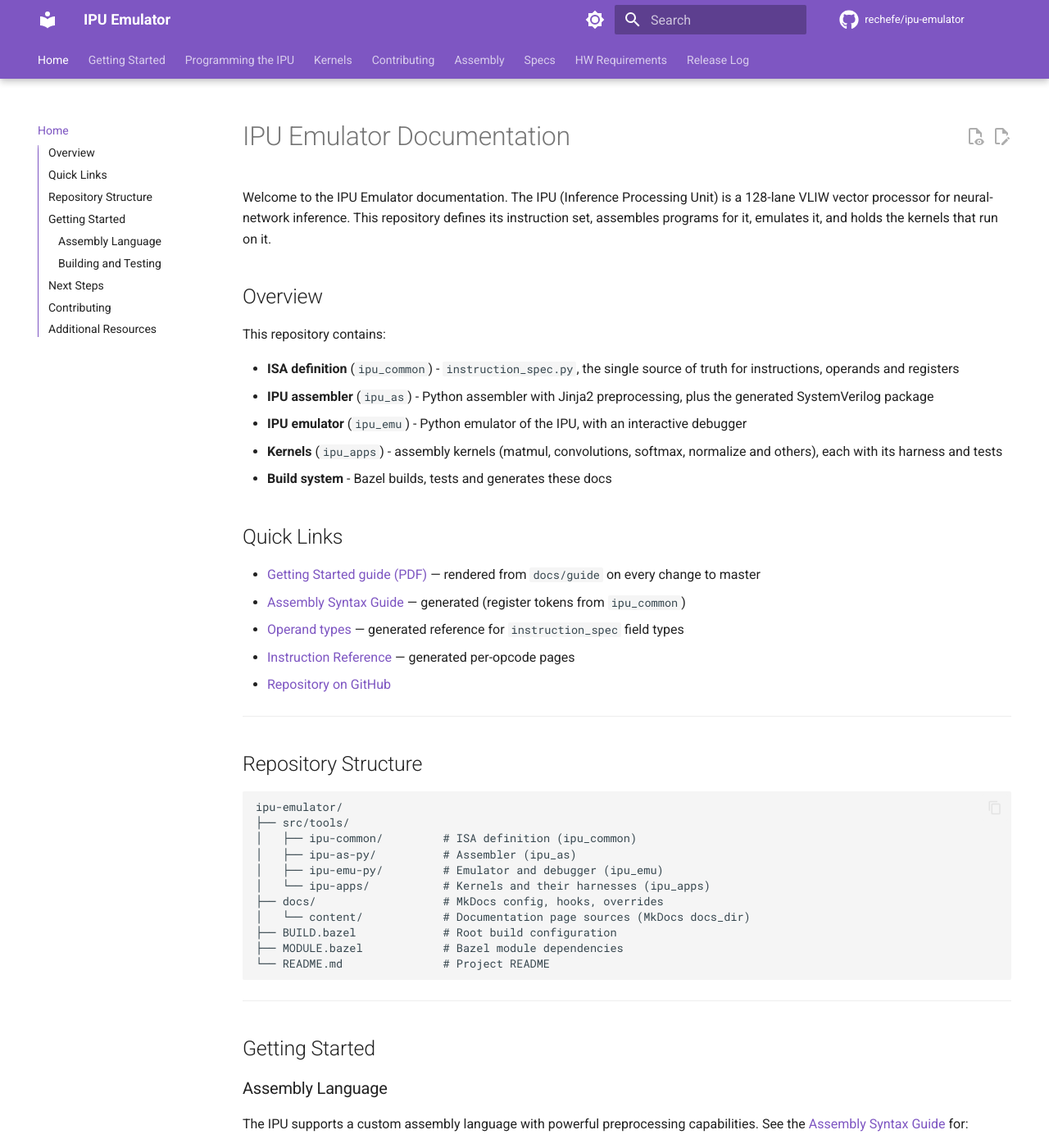
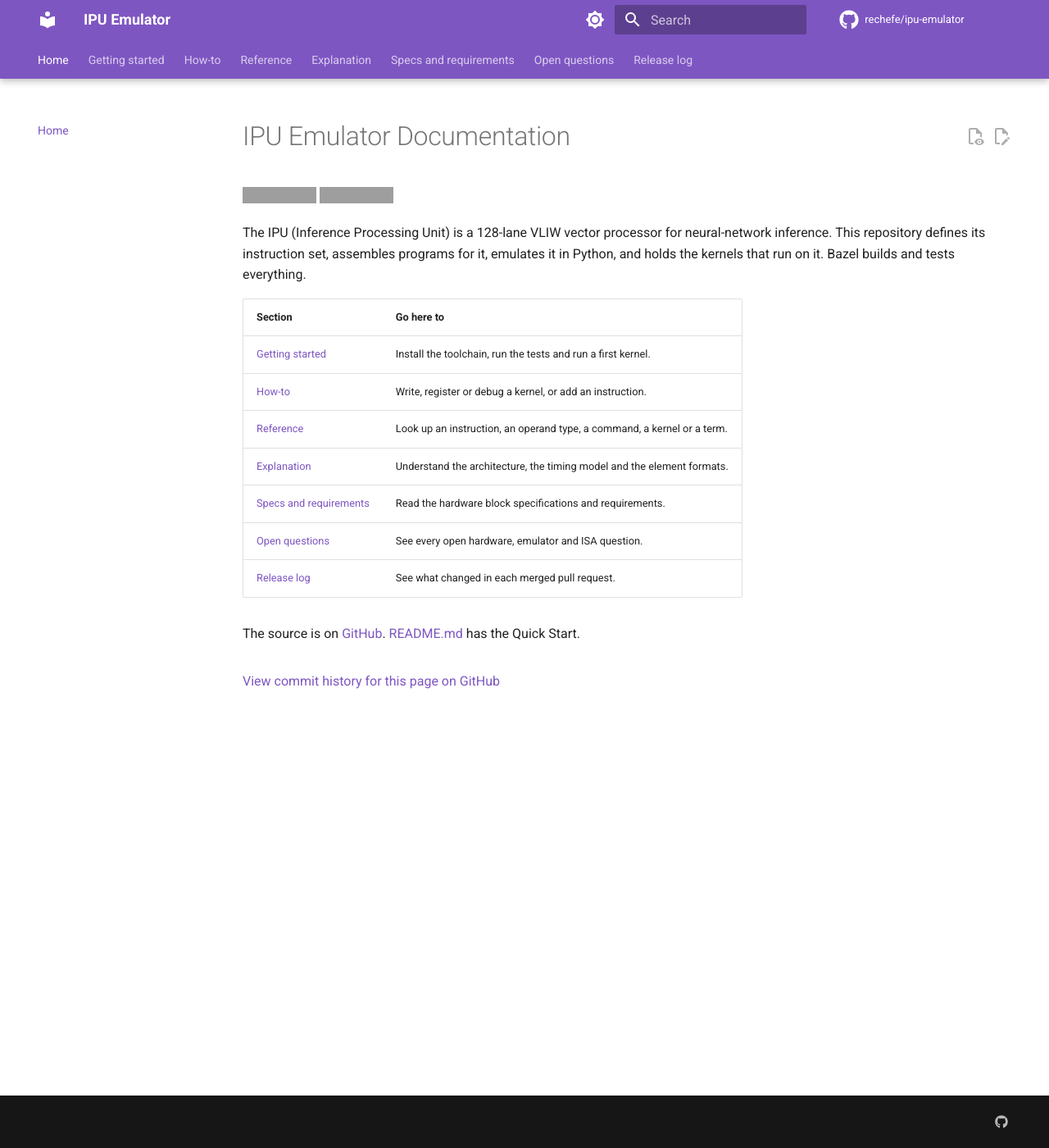
Before and after one commit to rechefe/ipu-emulator, an MkDocs documentation site: the page built from docs/content/index.md, in a window 1280 px wide and 1400 px high. Shown: the whole window at 82% size. Built offline with MkDocs 1.6.1 and Material for MkDocs 9.7.7, drawn with Linux system fonts in a browser that asks for light colours; comment, search, counter and statistics services are not loaded; some of the changed text lies outside the part shown; grey boxes are pictures that could not be loaded.

Commit message:
E09-06: Site skeleton: nav by reader need and section landing pages
docs/mkdocs.yml nav is regrouped by reader need. The top level is Home,
Getting started, How-to, Reference, Explanation, Specs and requirements,
Open questions, Release log. No existing page moves, so no inbound link
breaks. Comments in the nav name the issue that rewrites or replaces each page.

- Four landing pages (getting-started/, how-to/, reference/, explanation/
  index.md) each say who the section is for and list its pages. With
  `navigation.indexes`, each landing page is its section's own page.
  explanation/index.md links docs/adr/ on GitHub.
- Five placeholders give a title, one sentence and a link to the issue that
  fills them: how-to/reference-model-cocotb.md (E09-13), reference/cli.md
  (E09-15), reference/reference-model-api.md (E09-16),
  explanation/architecture.md (E09-17), explanation/timing-model.md (E09-18).
- reference/glossary.md renders the root GLOSSARY.md through
  pymdownx.snippets (base_path "..", check_paths on). The Bazel docs build
  links //:GLOSSARY.md one level above its temp tree, as the repo root sits
  above docs/.
- Kernel pages sit under Reference (IMPLEMENTATION-DECISIONS). The E01-12
  code-conventions page is linked once it exists.
- index.md is a short router: badges, one line per section.
- `validation.nav.omitted_files: warn` flags a page left out of the nav.
- URL moves: the mkdocs-redirects plugin (IMPLEMENTATION-DECISIONS, E09-06)
  is enabled with an empty map, ready for the first page move (E09-08). It is
  pinned below 1.2.3, because 1.2.3 depends on properdocs (a MkDocs fork)
  instead of mkdocs. requirements_lock.txt was refreshed with
  //tools:update_requirements_lock and only adds mkdocs-redirects==1.2.2.
  A trial map entry produced a working redirect page.

`bazel build //docs:build_docs` logs no new warnings; doc tests pass.

Co-Authored-By: Claude Opus 5.5 <noreply@anthropic.com>
Claude-Session: https://claude.ai/code/session_01UUKbzEcrd1jWQo4hbpKT6M

````diff
--- a/docs/content/index.md
+++ b/docs/content/index.md
@@ -1,93 +1,18 @@
 # IPU Emulator Documentation
 
-Welcome to the IPU Emulator documentation. The IPU (Inference Processing Unit) is a 128-lane VLIW vector processor for neural-network inference. This repository defines its instruction set, assembles programs for it, emulates it, and holds the kernels that run on it.
+[![CI](https://github.com/rechefe/ipu-emulator/actions/workflows/ci.yml/badge.svg)](https://github.com/rechefe/ipu-emulator/actions/workflows/ci.yml)
+[![Documentation](https://github.com/rechefe/ipu-emulator/actions/workflows/docs.yml/badge.svg)](https://github.com/rechefe/ipu-emulator/actions/workflows/docs.yml)
 
-## Overview
+The IPU (Inference Processing Unit) is a 128-lane VLIW vector processor for neural-network inference. This repository defines its instruction set, assembles programs for it, emulates it in Python, and holds the kernels that run on it. Bazel builds and tests everything.
 
-This repository contains:
+| Section | Go here to |
+|---|---|
+| [Getting started](getting-started/index.md) | Install the toolchain, run the tests and run a first kernel. |
+| [How-to](how-to/index.md) | Write, register or debug a kernel, or add an instruction. |
+| [Reference](reference/index.md) | Look up an instruction, an operand type, a command, a kernel or a term. |
+| [Explanation](explanation/index.md) | Understand the architecture, the timing model and the element formats. |
+| [Specs and requirements](requirements/index.md) | Read the hardware block specifications and requirements. |
+| [Open questions](requirements/open-questions.md) | See every open hardware, emulator and ISA question. |
+| [Release log](release-log.md) | See what changed in each merged pull request. |
 
-- **ISA definition** (`ipu_common`) - `instruction_spec.py`, the single source of truth for instructions, operands and registers
-- **IPU assembler** (`ipu_as`) - Python assembler with Jinja2 preprocessing, plus the generated SystemVerilog package
-- **IPU emulator** (`ipu_emu`) - Python emulator of the IPU, with an interactive debugger
-- **Kernels** (`ipu_apps`) - assembly kernels (matmul, convolutions, softmax, normalize and others), each with its harness and tests
-- **Build system** - Bazel builds, tests and generates these docs
-
-## Quick Links
-
-- [Getting Started guide (PDF)](https://github.com/rechefe/ipu-emulator/releases/download/guide-latest/getting-started.pdf) — rendered from `docs/guide` on every change to master
-- [Assembly Syntax Guide](assembly-syntax.md) — generated (register tokens from `ipu_common`)
-- [Operand types](operand-types.md) — generated reference for `instruction_spec` field types
-- [Instruction Reference](instructions.md) — generated per-opcode pages
-- [Repository on GitHub](https://github.com/rechefe/ipu-emulator)
-
----
-
-## Repository Structure
-
-```
-ipu-emulator/
-├── src/tools/
-│   ├── ipu-common/         # ISA definition (ipu_common)
-│   ├── ipu-as-py/          # Assembler (ipu_as)
-│   ├── ipu-emu-py/         # Emulator and debugger (ipu_emu)
-│   └── ipu-apps/           # Kernels and their harnesses (ipu_apps)
-├── docs/                   # MkDocs config, hooks, overrides
-│   └── content/            # Documentation page sources (MkDocs docs_dir)
-├── BUILD.bazel             # Root build configuration
-├── MODULE.bazel            # Bazel module dependencies
-└── README.md               # Project README
-```
-
----
-
-## Getting Started
-
-### Assembly Language
-
-The IPU supports a custom assembly language with powerful preprocessing capabilities. See the [Assembly Syntax Guide](assembly-syntax.md) for:
-
-- [Instruction format](instruction-format.md) — generated bit layout, C header and SystemVerilog package downloads
-- Basic instruction format and syntax
-- Instruction separators (`;` vs `;;`)
-- Register types and immediate values
-- Labels and control flow
-- Jinja2 preprocessing (variables, loops, macros, conditionals)
-- Complete examples and usage guide
-
-### Building and Testing
-
-**Build everything:**
-
-```bash
-bazel build //...
-```
-
-**Run tests:**
-
-```bash
-bazel test //...
-```
-
-**Generate documentation:**
-
-```bash
-bazel build //docs:build_docs
-```
-
-## Next Steps
-
-- [Building Applications](building-applications.md) - Learn how to build IPU applications
-- [IPU Configuration](ipu-configuration.md) - Configure dtype, CR constants, and dstructure element counts
-- [Assembly Syntax Guide](assembly-syntax.md) — syntax, compounds, Jinja2 (generated)
-- [Operand types](operand-types.md) — type names used in the instruction reference tables
-- [Instruction Reference](instructions.md) — all opcodes (generated)
-
-## Contributing
-
-See [README.md](https://github.com/rechefe/ipu-emulator/blob/master/README.md) for development setup and contribution guidelines.
-
-## Additional Resources
-
-- [Jinja2 Template Documentation](https://jinja.palletsprojects.com/en/3.1.x/templates/)
-- [Bazel Build System](https://bazel.build/)
-- [GitHub Repository](https://github.com/rechefe/ipu-emulator)
+The source is on [GitHub](https://github.com/rechefe/ipu-emulator). [README.md](https://github.com/rechefe/ipu-emulator/blob/master/README.md) has the Quick Start.
--- a/docs/mkdocs.yml
+++ b/docs/mkdocs.yml
@@ -13,6 +13,9 @@ hooks:
 
 plugins:
   - search
+  # When a page moves, map its old path to the new one here so old URLs keep working.
+  - redirects:
+      redirect_maps: {}
   - git-revision-date-localized:
       enable_creation_date: true
       type: timeago
@@ -46,6 +49,7 @@ theme:
     - navigation.tabs
     - navigation.tabs.sticky
     - navigation.sections
+    - navigation.indexes
     - navigation.expand
     - navigation.top
     - navigation.tracking
@@ -63,51 +67,70 @@ theme:
 
 nav:
   - Home: index.md
-  - Getting Started:
+  - Getting started:
+      - getting-started/index.md
+      - Setup: setup.md
       - Getting Started guide (PDF): https://github.com/rechefe/ipu-emulator/releases/download/guide-latest/getting-started.pdf
-      - Setup: setup.md
-      - Debugging: debugging.md
-  - Programming the IPU:
-      - Building Applications: building-applications.md
-      - IPU Configuration: ipu-configuration.md
-      - Wide-vector debug mode: wide-vector-debug-mode.md
-      - Prototyping mode: prototyping-mode.md
-  - Kernels:
-      - Overview: kernels/index.md
-      - Softmax: kernels/softmax.md
-      - Convolutions: kernels/convolutions.md
-      - Linear Layers: kernels/linear-layers.md
-      - Normalization and Shaping: kernels/normalization-and-shaping.md
-      - Attention: kernels/attention.md
-      - MobileViT-S: kernels/mobilevit.md
-      - Application Coverage: app-coverage.md
-      - Adding Applications: adding-applications.md
-      - ISA Alias Catalogue: isa-alias-catalogue.md
-  - Contributing:
-      - Adding Instructions: adding-instruction.md
-  - Assembly:
-      - Instruction format: instruction-format.md
-      - Assembly Syntax: assembly-syntax.md
-      - Operand types: operand-types.md
-      - Instruction Reference: instructions.md
-      - Programmer's Guide: programmer-guide.md
-  - Specs:
-      - Cache Unit Specification: specs/cache-unit.md
-      - AaQ Stage Specification: specs/stage-aaq-str.md
-      - Accumulator Stage Specification: specs/stage-accumulator.md
-      - Control Stage Specification: specs/stage-control.md
-      - RISC-V Host Integration: specs/riscv-host-integration.md
-  - HW Requirements:
-      - Overview and goals: requirements/index.md
-      - Architecture and pipeline: requirements/architecture.md
-      - External interfaces: requirements/interfaces.md
-      - Execution flow: requirements/execution-flow.md
-      - Memory access: requirements/memory-access.md
-      - Faults: requirements/faults.md
-      - Debug: requirements/debug.md
-      - Host registers: requirements/host-registers.md
-      - Open questions: requirements/open-questions.md
-  - Release Log: release-log.md
+  - How-to:
+      - how-to/index.md
+      - Write a kernel: building-applications.md            # E09-09
+      - Register a kernel: adding-applications.md           # E09-09 merges it
+      - Add an instruction: adding-instruction.md           # E09-11
+      - Debug a kernel: debugging.md                        # E09-12; the Cycle Inspector page (E08) goes here
+      - Use the reference model from cocotb: how-to/reference-model-cocotb.md   # placeholder, E09-13
+  - Reference:
+      - reference/index.md
+      - ISA:
+          - Instructions: instructions.md
+          - Operand types: operand-types.md
+          - Assembly syntax: assembly-syntax.md
+          - Instruction format: instruction-format.md
+          - Programmer's guide: programmer-guide.md
+          - IPU configuration: ipu-configuration.md         # E09-14 folds it in
+      - Command-line tools: reference/cli.md                # placeholder, E09-15
+      - Reference model API: reference/reference-model-api.md   # placeholder, E09-16
+      - Kernels:                                            # E06/E07 generate these
+          - kernels/index.md
+          - Softmax: kernels/softmax.md
+          - Convolutions: kernels/convolutions.md
+          - Linear layers: kernels/linear-layers.md
+          - Normalization and shaping: kernels/normalization-and-shaping.md
+          - Attention: kernels/attention.md
+          - MobileViT-S: kernels/mobilevit.md
+      # Code conventions: the E01-12 page is linked here when it exists.
+      - Glossary: reference/glossary.md
+  - Explanation:
+      - explanation/index.md
+      - Architecture: explanation/architecture.md           # placeholder, E09-17
+      - Prototyping mode: prototyping-mode.md               # E09-17 folds it in
+      - Timing model: explanation/timing-model.md           # placeholder, E09-18
+      - Element formats: wide-vector-debug-mode.md          # E09-19 replaces it
+      - ISA idioms: isa-alias-catalogue.md                  # E09-10
+      - Kernel coverage: app-coverage.md                    # E09-10
+  - Specs and requirements:
+      - Specs:
+          - Cache Unit Specification: specs/cache-unit.md
+          - AaQ Stage Specification: specs/stage-aaq-str.md
+          - Accumulator Stage Specification: specs/stage-accumulator.md
+          - Control Stage Specification: specs/stage-control.md
+          - RISC-V Host Integration: specs/riscv-host-integration.md
+      - HW requirements:
+          - Overview and goals: requirements/index.md
+          - Architecture and pipeline: requirements/architecture.md
+          - External interfaces: requirements/interfaces.md
+          - Execution flow: requirements/execution-flow.md
+          - Memory access: requirements/memory-access.md
+          - Faults: requirements/faults.md
+          - Debug: requirements/debug.md
+          - Host registers: requirements/host-registers.md
+  - Open questions: requirements/open-questions.md
+  - Release log: release-log.md
+
+# A page added without a nav entry shows a warning.
+validation:
+  nav:
+    omitted_files: warn
+
 markdown_extensions:
   - admonition
   - pymdownx.details
@@ -121,7 +144,11 @@ markdown_extensions:
       line_spans: __span
       pygments_lang_class: true
   - pymdownx.inlinehilite
-  - pymdownx.snippets
+  - pymdownx.snippets:
+      # GLOSSARY.md sits at the repository root, one level above docs/ (the Bazel
+      # docs build links it into the same place relative to its temp tree).
+      base_path: [".."]
+      check_paths: true
   - pymdownx.tabbed:
       alternate_style: true
   - pymdownx.tasklist:
--- a/requirements_lock.txt
+++ b/requirements_lock.txt
@@ -417,6 +417,7 @@ mkdocs==1.6.1 \
     #   ipu-as-py (src/tools/ipu-as-py/pyproject.toml)
     #   mkdocs-git-revision-date-localized-plugin
     #   mkdocs-material
+    #   mkdocs-redirects
 mkdocs-get-deps==0.2.2 \
     --hash=sha256:8ee8d5f316cdbbb2834bc1df6e69c08fe769a83e040060de26d3c19fad3599a1 \
     --hash=sha256:e7878cbeac04860b8b5e0ca31d3abad3df9411a75a32cde82f8e44b6c16ff650
@@ -433,6 +434,10 @@ mkdocs-material-extensions==1.3.1 \
     --hash=sha256:10c9511cea88f568257f960358a467d12b970e1f7b2c0e5fb2bb48cab1928443 \
     --hash=sha256:adff8b62700b25cb77b53358dad940f3ef973dd6db797907c49e3c2ef3ab4e31
     # via mkdocs-material
+mkdocs-redirects==1.2.2 \
+    --hash=sha256:3094981b42ffab29313c2c1b8ac3969861109f58b2dd58c45fc81cd44bfa0095 \
+    --hash=sha256:7dbfa5647b79a3589da4401403d69494bd1f4ad03b9c15136720367e1f340ed5
+    # via ipu-as-py (src/tools/ipu-as-py/pyproject.toml)
 ml-dtypes==0.6.0 \
     --hash=sha256:008382aeab529df5d3f00501ad9a7dcd64494d4b5b1971fc4c79019e6c1f5010 \
     --hash=sha256:03ce583adfce34ad33aa9e1fc7a8344dcf90ea776cc4ef0e5a48d4eae84e5d20 \
--- a/src/tools/ipu-as-py/pyproject.toml
+++ b/src/tools/ipu-as-py/pyproject.toml
@@ -23,6 +23,8 @@ docs = [
     "mkdocs>=1.6.0",
     "mkdocs-material>=9.5.0",
     "mkdocs-git-revision-date-localized-plugin>=1.4.0",
+    # 1.2.3 depends on properdocs (a MkDocs fork) instead of mkdocs.
+    "mkdocs-redirects>=1.2.1,<1.2.3",
 ]
 
 [project.scripts]
````
Also changed, not shown: docs/content/explanation/architecture.md (added, +5 -0 lines), docs/content/explanation/index.md (added, +14 -0 lines), docs/content/explanation/timing-model.md (added, +5 -0 lines), docs/content/getting-started/index.md (added, +8 -0 lines), docs/content/how-to/index.md (added, +11 -0 lines), docs/content/how-to/reference-model-cocotb.md (added, +5 -0 lines), docs/content/reference/cli.md (added, +5 -0 lines), docs/content/reference/glossary.md (added, +5 -0 lines), docs/content/reference/index.md (added, +18 -0 lines), docs/content/reference/reference-model-api.md (added, +5 -0 lines), 2 other files.
